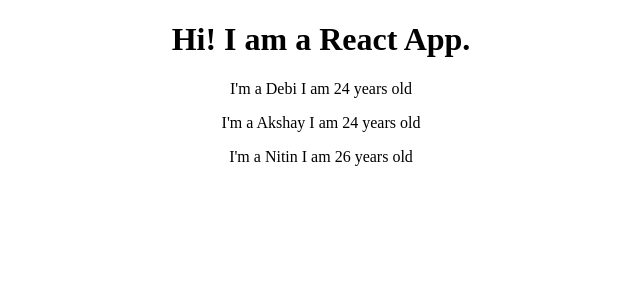
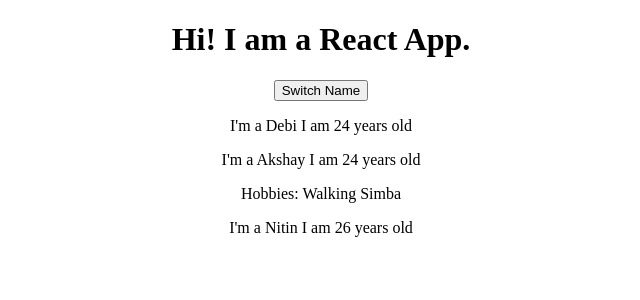
Before and after one commit to noorfathima11/react-practice-app, a React (Create React App) app: page / in a window 1280 px wide. Shown: the top 300 px of the page, without its empty margins (319-959 px from the left). Built offline with nearby package versions, Linux system fonts and the light colour scheme.

Commit message:
Using state

```diff
--- a/src/App.js
+++ b/src/App.js
@@ -12,13 +12,21 @@
 }*/
 
 class App extends Component {
+  state = {
+    persons: [
+      {"name" : "Debi", "age" : 24},
+      {"name" : "Akshay", "age" : 24},
+      {"name" : "Nitin", "age" : 26}
+    ]
+  }
   render(){
     return (
       <div className="App">
        <h1>Hi! I am a React App. </h1>
-       <Person name="Debi" age="24" />
-       <Person name="Akshay" age="24">Hobbies: Walking Simba </Person>
-       <Person name="Nitin" age="26" />
+       <button>Switch Name</button>
+       <Person name={this.state.persons[0].name} age={this.state.persons[0].age} />
+       <Person name={this.state.persons[1].name} age={this.state.persons[1].age}> Hobbies: Walking Simba </Person>
+       <Person name={this.state.persons[2].name} age={this.state.persons[2].age} />
       </div>
     )
   }
--- a/src/Person/Person.js
+++ b/src/Person/Person.js
@@ -1,7 +1,13 @@
 import React from 'react'
 
 const person = (props) => {
-  return <p> I'm a {props.name} I am {props.age} years old </p>
+  return (
+    <div>
+       <p> I'm a {props.name} I am {props.age} years old </p>
+       <p> {props.children} </p>
+    </div>
+
+  )
 }
 
 export default person
```
